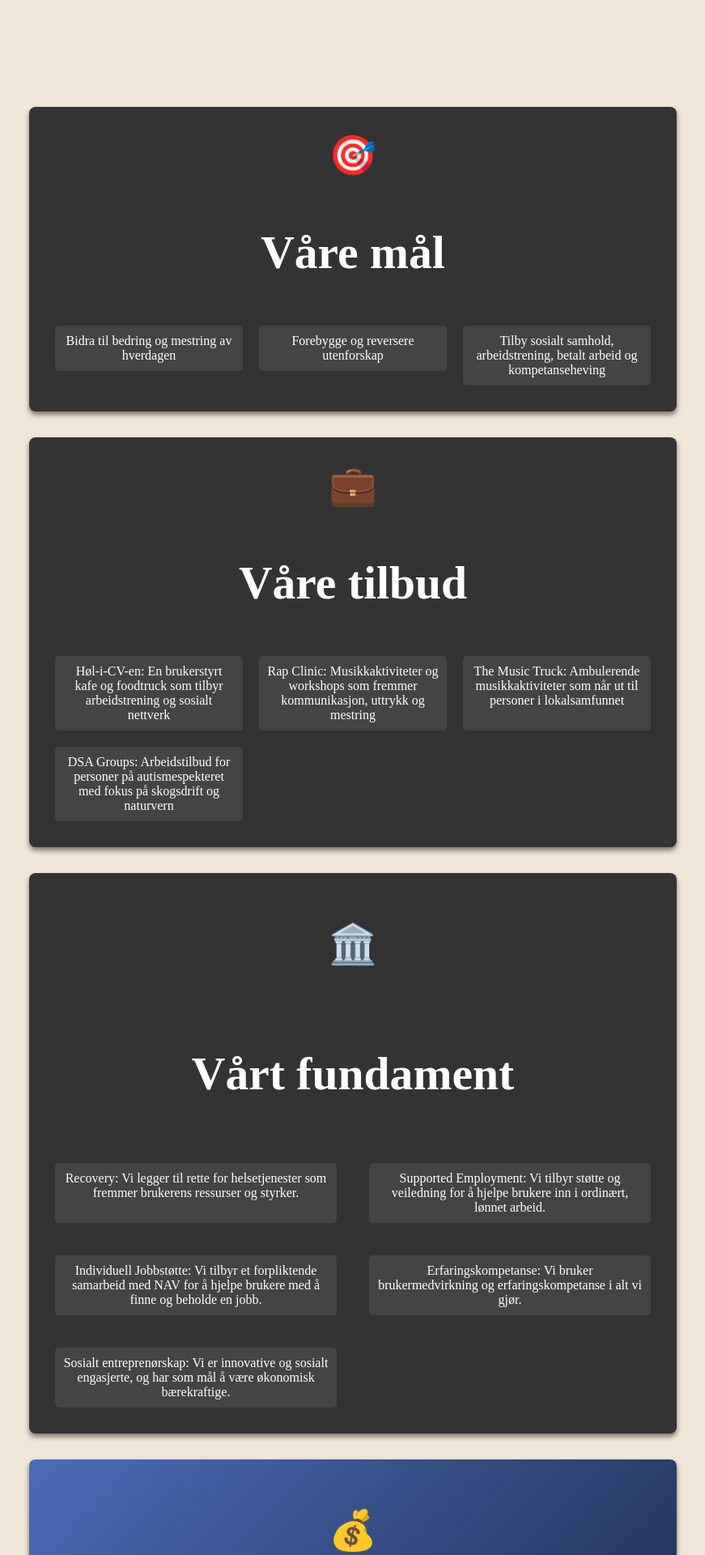
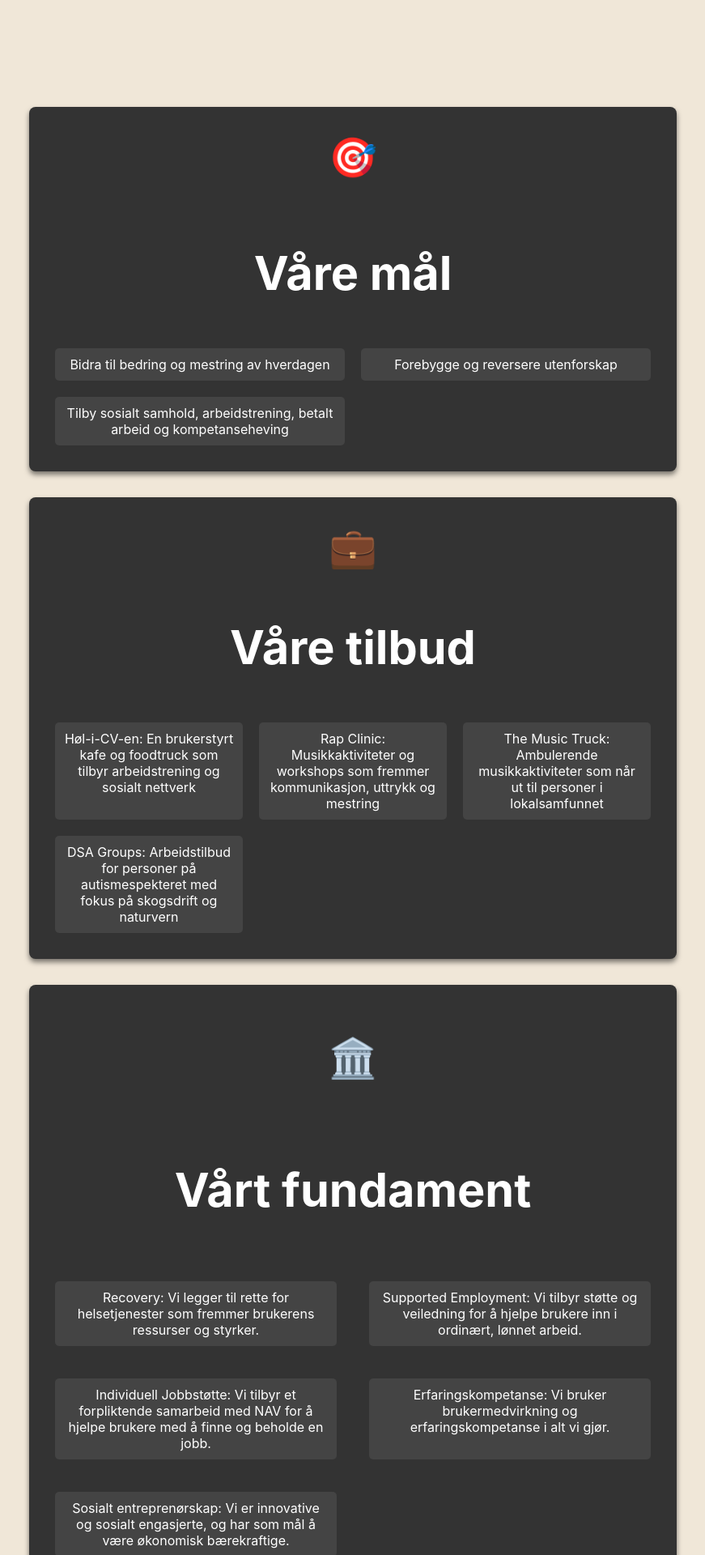
Before and after one commit to Designrpros/AKTHE, a React (Create React App) app: page / in a window 1280 px wide. Shown: the part 700-2620 px from the top of the page at 81% size, without its empty margins (204-1075 px from the left). Built offline with nearby package versions, Linux system fonts and the light colour scheme.

Commit message:
hopfully fixed the mobile responsive issue

```diff
--- a/src/App.css
+++ b/src/App.css
@@ -33,22 +33,9 @@
   color: #61dafb;
 }
 
-/* App.css */
-/* App.css - Add a global font and background */
-body {
-  font-family: 'Times New Roman', serif; /* Or any vintage-style font you prefer */
-  background-color: #f4f4f4; /* Soft background color */
-  margin: 0;
-  padding: 0;
-  box-sizing: border-box;
+/* Responsive adjustments */
+@media (max-width: 768px) {
+  .GoalsSection, .FoundationSection {
+    grid-template-columns: 1fr; /* Stack items vertically on small screens */
+  }
 }
-
-
-a {
-  color: #d35400;
-  text-decoration: none; /* Remove underlines from links */
-}
-
-a:hover {
-  text-decoration: underline;
-}
--- a/src/components/Home.js
+++ b/src/components/Home.js
@@ -61,17 +61,23 @@
 // Goals Section with specific styling
 const GoalsSection = styled(BaseContentSection)`
   display: grid;
-  grid-template-columns: repeat(3, 1fr);
+  grid-template-columns: repeat(auto-fit, minmax(250px, 1fr)); // Adjust based on content size
   gap: 20px;
   align-items: start;
 
   &::before {
     content: '🎯';
     font-size: 3rem;
-    grid-column: 1 / -1;
+    grid-column: 1 / -1; // Span across all columns
     text-align: center;
+    margin-bottom: 20px; // Add space between the icon and the first item
+  }
+
+  @media (max-width: 768px) {
+    grid-template-columns: 1fr; // Single column layout on smaller screens
   }
 `;
+
 
 
 // Services Section with its unique styling
@@ -92,16 +98,21 @@
 // Foundation Section with distinct styling
 const FoundationSection = styled(BaseContentSection)`
   display: grid;
-  grid-template-columns: repeat(2, 1fr); // Two columns
+  grid-template-columns: repeat(2, 1fr);
   gap: 40px;
-  padding-top: 60px; // Increased padding to accommodate the icon
+  padding-top: 60px;
 
   &::before {
     content: '🏛️';
     font-size: 3rem;
-    grid-column: 1 / -1; // Span across all columns
-    justify-self: center; // Center the icon in the grid
-    margin-bottom: 20px; // Space between the icon and the content
+    grid-column: 1 / -1;
+    justify-self: center;
+    margin-bottom: 20px;
+  }
+
+  @media (max-width: 768px) {
+    grid-template-columns: 1fr; /* Adjust for mobile */
+    padding-top: 80px; /* Adjust icon padding if needed */
   }
 `;
 
```
